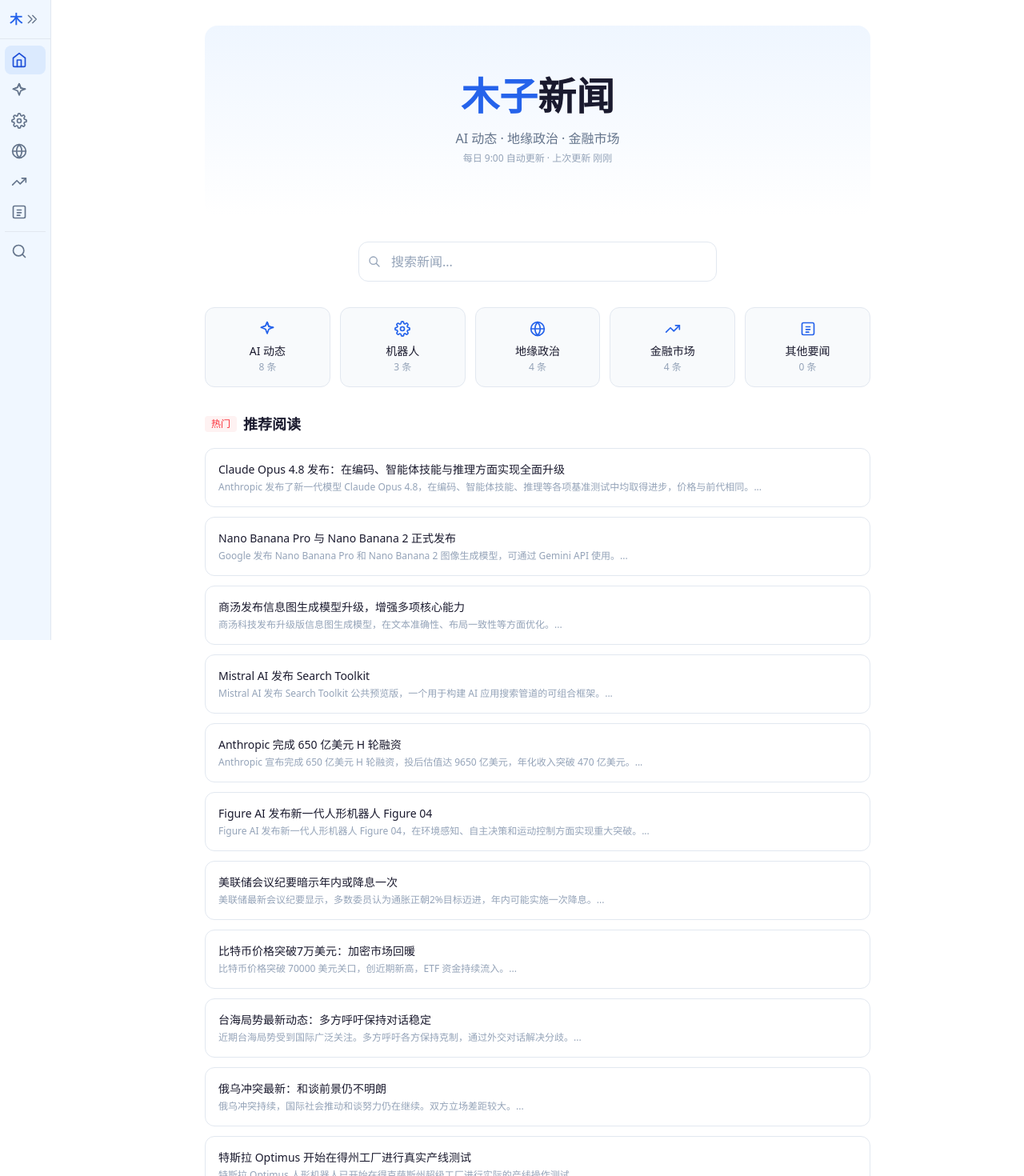
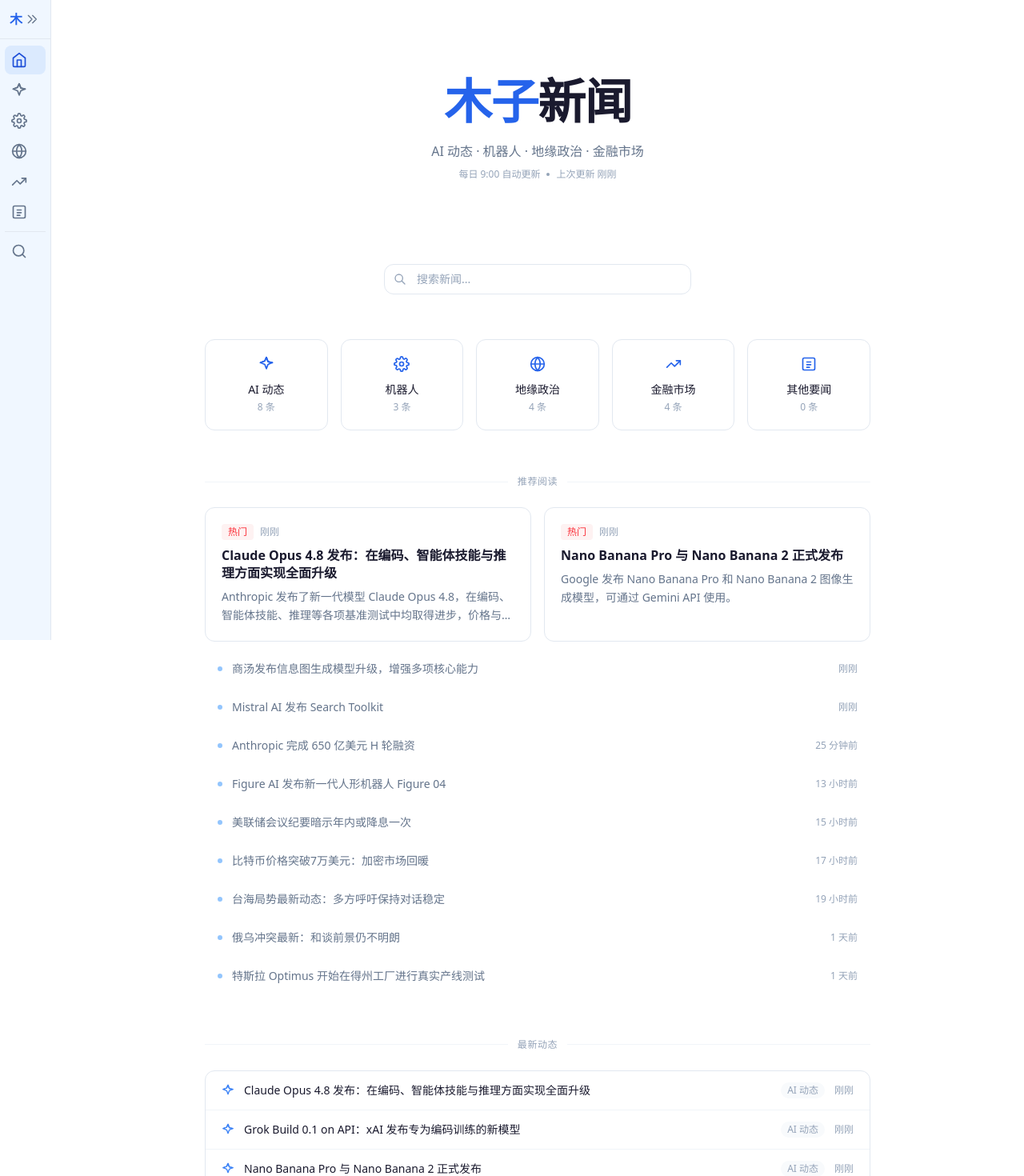
Before and after one commit to qqqzhH/li-news, a Next.js app: page / in a window 1280 px wide. Shown: the top 1470 px of the page at 80% size. Built offline with nearby package versions, Linux system fonts and the light colour scheme.

Commit message:
refactor: hierarchy, spacing, card shadows, cleaner layout

```diff
--- a/src/app/globals.css
+++ b/src/app/globals.css
@@ -19,6 +19,7 @@
   --color-text-secondary: #64748b;
   --color-text-muted: #94a3b8;
   --color-border: #e2e8f0;
+  --color-border-light: #f1f5f9;
   --color-sidebar-bg: #f0f7ff;
   --color-card-bg: #ffffff;
 }
@@ -36,14 +37,35 @@
   animation: fadeIn 0.3s ease-out forwards;
 }
 
+/* News card - 增加阴影层次 */
 .news-card {
   transition: all 0.2s ease;
+  box-shadow: 0 1px 3px rgba(0,0,0,0.04);
 }
 .news-card:hover {
-  box-shadow: 0 4px 12px rgba(37, 99, 235, 0.08);
+  box-shadow: 0 4px 16px rgba(37, 99, 235, 0.1);
   border-color: var(--color-ocean-300);
+  transform: translateY(-1px);
 }
 
+/* 分类卡片悬停阴影 */
+.category-card {
+  transition: all 0.2s ease;
+}
+.category-card:hover {
+  box-shadow: 0 4px 12px rgba(37, 99, 235, 0.08);
+  transform: translateY(-1px);
+}
+
+/* 最新动态列表项 */
+.recent-item {
+  transition: all 0.15s ease;
+}
+.recent-item:hover {
+  background: var(--color-ocean-50);
+}
+
+/* 深挖内容动画 */
 .deep-dive-content {
   max-height: 0;
   overflow: hidden;
--- a/src/app/page.tsx
+++ b/src/app/page.tsx
@@ -8,98 +8,140 @@ export default function HomePage() {
   const hotNews = getHotNews();
 
   return (
-    <div className="space-y-8">
-      {/* Hero */}
-      <div className="text-center py-10 md:py-16 bg-gradient-to-b from-[var(--color-ocean-50)] to-white rounded-2xl">
-        <h1 className="text-4xl md:text-5xl font-bold mb-4">
+    <div className="space-y-14">
+      {/* === 一级：Hero === */}
+      <div className="text-center pt-12 pb-10 md:pt-16 md:pb-12">
+        <h1 className="text-5xl md:text-6xl font-bold mb-5 tracking-tight">
           <span className="text-[var(--color-ocean-600)]">木子</span>
           <span className="text-[var(--color-text)]">新闻</span>
         </h1>
-        <p className="text-[var(--color-text-secondary)] text-sm md:text-base max-w-lg mx-auto leading-relaxed">
-          AI 动态 · 地缘政治 · 金融市场
+        <p className="text-[var(--color-text-secondary)] text-sm md:text-base max-w-md mx-auto leading-relaxed">
+          AI 动态 · 机器人 · 地缘政治 · 金融市场
         </p>
-        <p className="text-xs text-[var(--color-text-muted)] mt-1">
-          每日 9:00 自动更新
-          {data.lastUpdated ? ` · 上次更新 ${formatTime(data.lastUpdated)}` : ""}
-        </p>
+        <div className="mt-2 flex items-center justify-center gap-2 text-xs text-[var(--color-text-muted)]">
+          <span>每日 9:00 自动更新</span>
+          {data.lastUpdated && (
+            <>
+              <span className="w-1 h-1 rounded-full bg-[var(--color-text-muted)]" />
+              <span>上次更新 {formatTime(data.lastUpdated)}</span>
+            </>
+          )}
+        </div>
       </div>
 
-      {/* Search */}
-      <div className="max-w-md mx-auto">
-        <SearchBar large />
+      {/* 搜索 - 缩小视觉权重 */}
+      <div className="max-w-sm mx-auto">
+        <SearchBar />
       </div>
 
-      {/* Category cards */}
-      <div className="grid grid-cols-3 md:grid-cols-5 gap-3">
+      {/* === 二级：分类导览 === */}
+      <section>
+        <div className="grid grid-cols-3 md:grid-cols-5 gap-4">
           {CATEGORIES.map((cat) => {
             const count = data.items.filter((i) => i.category === cat.key).length;
             return (
               <Link
                 key={cat.key}
                 href={`/${cat.key}`}
-              className="bg-[var(--color-bg-alt)] border border-[var(--color-border)] rounded-xl p-4 text-center hover:border-[var(--color-ocean-300)] transition-colors group"
+                className="category-card bg-white border border-[var(--color-border)] rounded-xl p-5 text-center hover:border-[var(--color-ocean-300)]"
               >
-              <div className="flex justify-center mb-2 text-[var(--color-ocean-600)] group-hover:scale-110 transition-transform">
+                <div className="flex justify-center mb-3 text-[var(--color-ocean-600)]">
                   <span dangerouslySetInnerHTML={{ __html: CATEGORY_ICONS[cat.key] || "" }} />
                 </div>
                 <div className="text-sm font-medium text-[var(--color-text)]">{cat.label}</div>
-              <div className="text-xs text-[var(--color-text-muted)] mt-0.5">{count} 条</div>
+                <div className="text-xs text-[var(--color-text-muted)] mt-1">{count} 条</div>
               </Link>
             );
           })}
         </div>
+      </section>
 
-      {/* Hot news */}
+      {/* === 二级：热门推荐 === */}
       {hotNews.length > 0 && (
         <section>
-          <h2 className="text-lg font-semibold mb-4 flex items-center gap-2">
-            <span className="px-2 py-0.5 rounded bg-red-50 text-red-500 text-xs font-medium">热门</span>
-            推荐阅读
-          </h2>
-          <div className="space-y-3">
-            {hotNews.map((item) => (
+          <div className="flex items-center gap-3 mb-6">
+            <div className="h-px flex-1 bg-[var(--color-border-light)]" />
+            <span className="text-xs font-medium text-[var(--color-text-muted)] tracking-wider uppercase">推荐阅读</span>
+            <div className="h-px flex-1 bg-[var(--color-border-light)]" />
+          </div>
+
+          <div className="grid gap-4 md:grid-cols-2">
+            {/* 前 2 条突出显示 */}
+            {hotNews.slice(0, 2).map((item) => (
               <Link
                 key={item.id}
                 href={`/${item.category}`}
-                className="block bg-white border border-[var(--color-border)] rounded-xl p-4 hover:border-[var(--color-ocean-300)] hover:shadow-sm transition-all"
+                className="block bg-white border border-[var(--color-border)] rounded-xl p-5 hover:border-[var(--color-ocean-300)] hover:shadow-md transition-all"
               >
-                <div>
-                  <h3 className="text-sm font-medium text-[var(--color-text)]">{item.title}</h3>
-                  <p className="text-xs text-[var(--color-text-muted)] mt-1">
-                    {item.summary.slice(0, 100)}...
+                <div className="flex items-center gap-2 mb-2">
+                  <span className="px-2 py-0.5 rounded text-xs font-medium bg-red-50 text-red-500">热门</span>
+                  <span className="text-xs text-[var(--color-text-muted)]">{formatTime(item.publishedAt)}</span>
+                </div>
+                <h3 className="text-base font-semibold text-[var(--color-text)] mb-2 leading-snug">{item.title}</h3>
+                <p className="text-sm text-[var(--color-text-secondary)] leading-relaxed line-clamp-2">
+                  {item.summary}
                 </p>
-                </div>
               </Link>
             ))}
           </div>
+
+          {/* 后几条纯文字列表 */}
+          {hotNews.length > 2 && (
+            <div className="mt-3 space-y-1">
+              {hotNews.slice(2).map((item) => (
+                <Link
+                  key={item.id}
+                  href={`/${item.category}`}
+                  className="flex items-center gap-3 px-4 py-3 rounded-lg hover:bg-[var(--color-ocean-50)] transition-colors"
+                >
+                  <span className="w-1.5 h-1.5 rounded-full bg-[var(--color-ocean-300)] shrink-0" />
+                  <span className="text-sm text-[var(--color-text-secondary)] truncate">{item.title}</span>
+                  <span className="text-xs text-[var(--color-text-muted)] ml-auto shrink-0">{formatTime(item.publishedAt)}</span>
+                </Link>
+              ))}
+            </div>
+          )}
         </section>
       )}
 
-      {/* Recent */}
+      {/* === 三级：最新动态 === */}
       <section>
-        <h2 className="text-lg font-semibold mb-4">最新动态</h2>
-        <div className="space-y-3">
-          {data.items.slice(0, 10).map((item) => {
+        <div className="flex items-center gap-3 mb-6">
+          <div className="h-px flex-1 bg-[var(--color-border-light)]" />
+          <span className="text-xs font-medium text-[var(--color-text-muted)] tracking-wider uppercase">最新动态</span>
+          <div className="h-px flex-1 bg-[var(--color-border-light)]" />
+        </div>
+
+        <div className="divide-y divide-[var(--color-border-light)] border border-[var(--color-border)] rounded-xl overflow-hidden bg-white">
+          {data.items.slice(0, 8).map((item) => {
             const cat = CATEGORIES.find((c) => c.key === item.category);
             return (
               <Link
                 key={item.id}
                 href={`/${item.category}`}
-                className="flex items-center gap-3 bg-[var(--color-bg-alt)] border border-[var(--color-border)] rounded-xl p-3 hover:border-[var(--color-ocean-300)] transition-colors"
+                className="recent-item flex items-center gap-3 px-5 py-3.5"
               >
                 <span
-                  className="flex items-center justify-center shrink-0 w-5 h-5 text-[var(--color-ocean-600)]"
+                  className="flex items-center justify-center shrink-0 w-4 h-4 text-[var(--color-ocean-500)]"
                   dangerouslySetInnerHTML={{ __html: CATEGORY_ICONS[item.category] || "" }}
                 />
-                <div className="min-w-0">
-                  <h3 className="text-sm font-medium text-[var(--color-text)] truncate">{item.title}</h3>
-                  <p className="text-xs text-[var(--color-text-muted)] mt-0.5">{formatTime(item.publishedAt)}</p>
+                <div className="min-w-0 flex-1">
+                  <h3 className="text-sm text-[var(--color-text)] truncate">{item.title}</h3>
+                </div>
+                <div className="flex items-center gap-3 shrink-0">
+                  <span className="text-xs px-2 py-0.5 rounded-full bg-[var(--color-bg-alt)] text-[var(--color-text-muted)]">
+                    {cat?.label}
+                  </span>
+                  <span className="text-xs text-[var(--color-text-muted)]">{formatTime(item.publishedAt)}</span>
                 </div>
               </Link>
             );
           })}
         </div>
       </section>
+
+      {/* 底部留白 */}
+      <div className="h-8" />
     </div>
   );
 }
--- a/src/components/NewsCard.tsx
+++ b/src/components/NewsCard.tsx
@@ -56,11 +56,11 @@ export default function NewsCard({ item }: NewsCardProps) {
   };
 
   return (
-    <article className="news-card bg-[var(--color-card-bg)] border border-[var(--color-border)] rounded-xl p-5 animate-fade-in">
+    <article className="news-card bg-white border border-[var(--color-border)] rounded-xl p-6 animate-fade-in">
       {/* 元信息 */}
-      <div className="flex items-center gap-2 mb-2 flex-wrap">
+      <div className="flex items-center gap-2 mb-3 flex-wrap">
         <span
-          className="inline-flex items-center gap-1 px-2 py-0.5 rounded-full text-xs font-medium"
+          className="inline-flex items-center gap-1 px-2.5 py-0.5 rounded-full text-xs font-medium"
           style={{ backgroundColor: cc.bg, color: cc.text }}
         >
           {catInfo?.label}
@@ -78,18 +78,18 @@ export default function NewsCard({ item }: NewsCardProps) {
       </div>
 
       {/* 标题 */}
-      <h2 className="text-lg font-semibold text-[var(--color-text)] mb-2 leading-snug">
+      <h2 className="text-xl font-semibold text-[var(--color-text)] mb-3 leading-snug">
         {item.title}
       </h2>
 
       {/* 简介 */}
-      <p className="text-sm text-[var(--color-text-secondary)] leading-relaxed mb-3">
+      <p className="text-sm text-[var(--color-text-secondary)] leading-relaxed mb-4">
         {item.summary}
       </p>
 
       {/* 来源 */}
-      <div className="flex items-center gap-2 text-xs text-[var(--color-text-muted)] mb-3">
-        <span>📡 {item.source}</span>
+      <div className="flex items-center gap-2 text-xs text-[var(--color-text-muted)] mb-4">
+        <span>{item.source}</span>
         <a
           href={item.sourceUrl}
           target="_blank"
@@ -103,7 +103,7 @@ export default function NewsCard({ item }: NewsCardProps) {
       {/* 深挖按钮 */}
       <button
         onClick={() => setDiveOpen(!diveOpen)}
-        className="flex items-center gap-1 text-sm text-[var(--color-ocean-600)] hover:text-[var(--color-ocean-700)] font-medium transition-colors"
+        className="flex items-center gap-1.5 text-sm text-[var(--color-ocean-600)] hover:text-[var(--color-ocean-700)] font-medium transition-colors"
       >
         <svg
           className={`w-4 h-4 transition-transform ${diveOpen ? "rotate-90" : ""}`}
```
Lines whose indentation alone changed are shown as unchanged.
